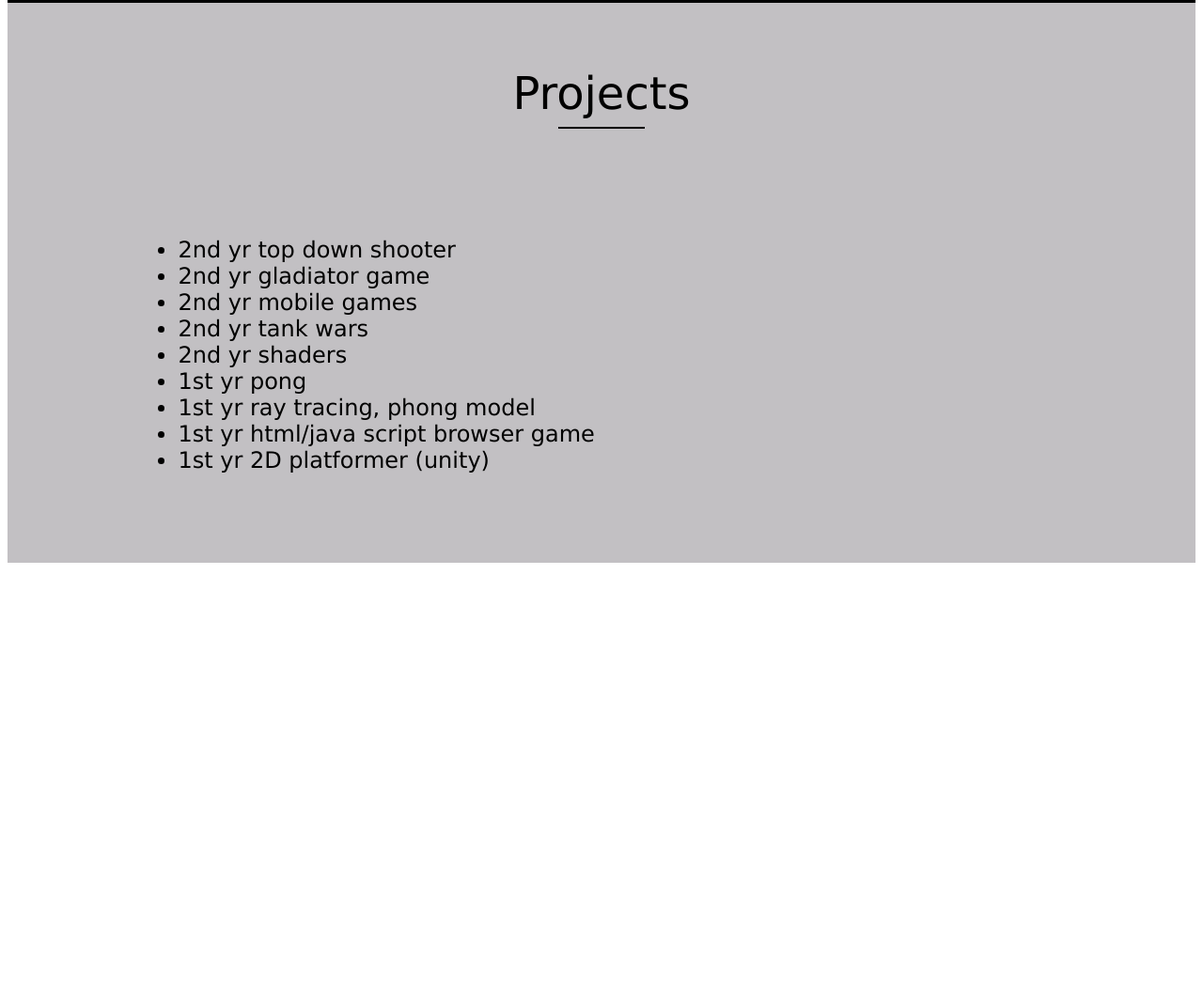
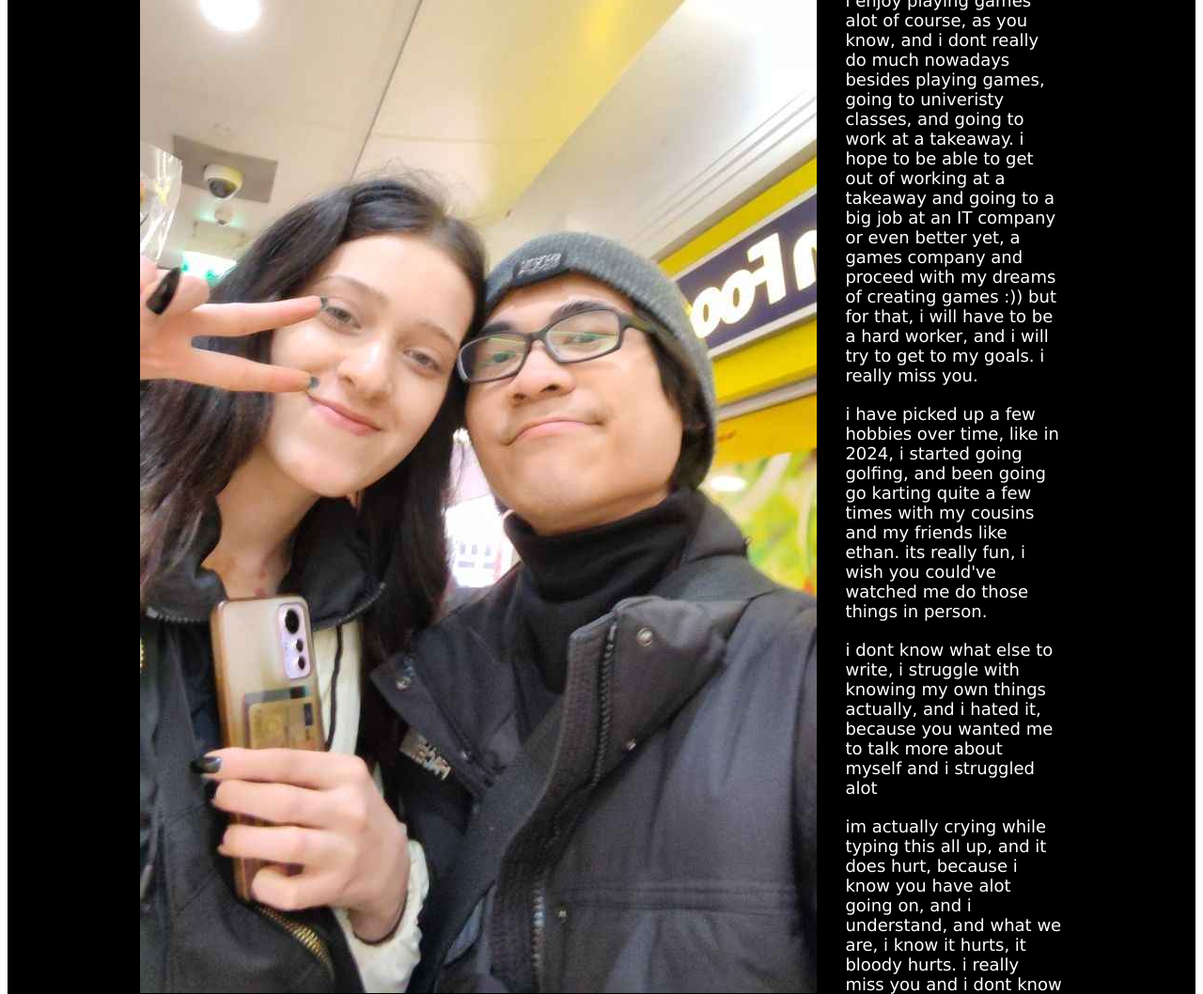
Before and after one commit to LeoChung3/ForYouKamila, a plain HTML site: page index.html in a window 1280 px wide. Shown: the part 1378-2436 px from the top of the page at 94% size. Before the commit the page ends 1985 px from the top, so only its background shows below. Drawn offline with Linux system fonts and the light colour scheme.

Commit message:
even better

```diff
--- a/index.html
+++ b/index.html
@@ -26,7 +26,7 @@
 
                         <td>
                             <font face="Comic sans MS" size="6">
-                                <b>Leo Chung</b>
+                                <b>Hey kamila!!!!!</b>
                             </font>
                         </td>
 
@@ -35,17 +35,17 @@
                                style="text-decoration:none">
                                 <font face="Verdana"
                                       size="5" color=black>
-                                    About
+                                    Meeeee
                                 </font>
                             </a>
                         </td>
 
                         <td>
-                            <a href="#projects"
+                            <a href="#diary"
                                style="text-decoration:none">
                                 <font face="Verdana"
                                       size="5" color=black>
-                                    Projects
+                                    a diary
                                 </font>
                             </a>
                         </td>
@@ -77,16 +77,50 @@
 
                     <tr>
                         <td width="40%">
-                            <img src="img.png">
+                            <img src="us.png">
                         </td>
 
                         <td width="60%">
                             <font face="Verdana" size="4"
                                   color="white">
-                                this is a little portfolio starter
+                                so this is a little thing i want to type up so you can read about
+                                me, it will have a small diary i hope to update about my life, every sunday i will post something hopefully,
+                                or every 2 weeks, but i will always update it, incase you do ever look at this, and you want to know how im doing. because i know you
+                                are paranoid and you always worry about me, so i want you to know in case ever you are worried about me, you can look at this and you can see im doing okay
 
                                 <hr color="black">
-                                Leo
+                                ill write some stuff about myself here tho, growing up i played piano(grade 7) and cello(grade 3), i wasnt very sporty growing up and only started doing things like gym
+                                and bouldering when i was 17, in my first year of college, i started watching anime when i was like 13, and moved on to manga around 15.
+
+                                <hr color="black">
+                                education - i went to dixie grammer junior school and then dixie grammar school in market bosworth all from 4 up to i was 16, then i moved to bosworth academy for college, where
+                                i met my current friends. then ofcourse, i went to DMU in leicester, where i met you :). best choice of my life, it really was
+                                <hr color="black">
+                                i enjoy playing games alot of course, as you know, and i dont really do much nowadays besides playing games, going to univeristy classes, and going to work at a takeaway.
+                                i hope to be able to get out of working at a takeaway and going to a big job at an IT company or even better yet, a games company and proceed with my dreams of creating games :))
+                                but for that, i will have to be a hard worker, and i will try to get to my goals. i really miss you.
+                                <hr color="black">
+                                i have picked up a few hobbies over time, like in 2024, i started going golfing, and been going go karting quite a few times with my cousins and my friends like ethan.
+                                its really fun, i wish you could've watched me do those things in person.
+                                <hr color="black">
+                                i dont know what else to write, i struggle with knowing my own things actually, and i hated it, because you wanted me to talk more about myself
+                                and i struggled alot
+                                <hr color="black">
+                                im actually crying while typing this all up, and it does hurt, because i know you have alot going on, and i understand, and what we are, i know it hurts, it bloody hurts.
+                                i really miss you and i dont know what to do with myself, but you said you will block me, but i hope you dont do it in the morning so we can talk the last bit we ever can.
+                                and this is the last thing i can even give you. to let you keep a small connection with me, even past the soul ties, soul mates, and connections we have. i just dont know what to
+                                do anymore
+                                <hr color="black">
+                                i really love you kamila, moja kochanie, kocham cie, i love you alot. so so so so so so so so so muuuuuccchh. i love you so much. and i really really really miss you
+                                <hr color="black">
+                                from the one who love you forever, leo kin lok chung
+
+
+                                <hr color="white">
+
+                                (i will put a photo of us here, but i will send you the link before you block me and eventually me blocking you, you can tell me if you want to change the picture to just a picture of me)
+                                <hr color="black">
+                                (i will continue adding more when i can, when i figure out what i even know about myself too, i just hope you read this)
                                 <br>
                             </font>
                         </td>
@@ -100,7 +134,7 @@
     </table>
     <!--About(end)-->
     <!--Projects(start)-->
-    <table id="projects" border="0" width="100%"
+    <table id="diary" border="0" width="100%"
            cellpadding="0" cellspacing="0" bgcolor="#c2c0c3">
         <tr>
             <td>
@@ -121,107 +155,12 @@
                         <td height="10">
                             <font face="Times New Roman"
                                   size="5" color="black">
-                                <ul>
-                                    <li>
-                                        <!--example 1-->
-                                        <a href="#top down shooter"
-                                           style="text-decoration:none">
-                                            <font face="Verdana"
-                                                  size="5" color=black>
-                                                2nd yr top down shooter
-                                            </font>
-                                        </a>
-                                    </li>
+                                the 2nd/ August/ 2024
+                                i guess its happening, i just made the start to this, and i hope you can open it, so you can see it
+                                its literally 2:58 am and you just texted me, ive been trying to scramble this together in a last effort to be able to send you this, im sorry. i really love you
+                                <hr color="black">
+                                <hr color="black">
 
-                                    <li>
-                                        <!--example 1-->
-                                        <a href="#top down shooter"
-                                           style="text-decoration:none">
-                                            <font face="Verdana"
-                                                  size="5" color=black>
-                                                2nd yr gladiator game
-                                            </font>
-                                        </a>
-                                    </li>
-
-                                    <li>
-                                        <!--example 1-->
-                                        <a href="#top down shooter"
-                                           style="text-decoration:none">
-                                            <font face="Verdana"
-                                                  size="5" color=black>
-                                                2nd yr mobile games
-                                            </font>
-                                        </a>
-                                    </li>
-
-                                    <li>
-                                        <!--example 1-->
-                                        <a href="#top down shooter"
-                                           style="text-decoration:none">
-                                            <font face="Verdana"
-                                                  size="5" color=black>
-                                                2nd yr tank wars
-                                            </font>
-                                        </a>
-                                    </li>
-
-                                    <li>
-                                        <!--example 1-->
-                                        <a href="#top down shooter"
-                                           style="text-decoration:none">
-                                            <font face="Verdana"
-                                                  size="5" color=black>
-                                                2nd yr  shaders
-                                            </font>
-                                        </a>
-                                    </li>
-
-                                    <li>
-                                        <!--example 1-->
-                                        <a href="#top down shooter"
-                                           style="text-decoration:none">
-                                            <font face="Verdana"
-                                                  size="5" color=black>
-                                                1st yr pong
-                                            </font>
-                                        </a>
-                                    </li>
-
-                                    <li>
-                                        <!--example 1-->
-                                        <a href="#top down shooter"
-                                           style="text-decoration:none">
-                                            <font face="Verdana"
-                                                  size="5" color=black>
-                                                1st yr ray tracing, phong model
-                                            </font>
-                                        </a>
-                                    </li>
-
-                                    <li>
-                                        <!--example 1-->
-                                        <a href="#top down shooter"
-                                           style="text-decoration:none">
-                                            <font face="Verdana"
-                                                  size="5" color=black>
-                                                1st yr html/java script browser game
-                                            </font>
-                                        </a>
-                                    </li>
-
-                                    <li>
-                                        <!--example 1-->
-                                        <a href="#top down shooter"
-                                           style="text-decoration:none">
-                                            <font face="Verdana"
-                                                  size="5" color=black>
-                                                1st yr 2D platformer (unity)
-                                            </font>
-                                        </a>
-                                    </li>
-
-                                </ul>
                                 <hr color="#c2c0c3">
                                 <hr color="#c2c0c3">
                                 <hr color="#c2c0c3">
```
Also changed, not shown: us.png (added).
